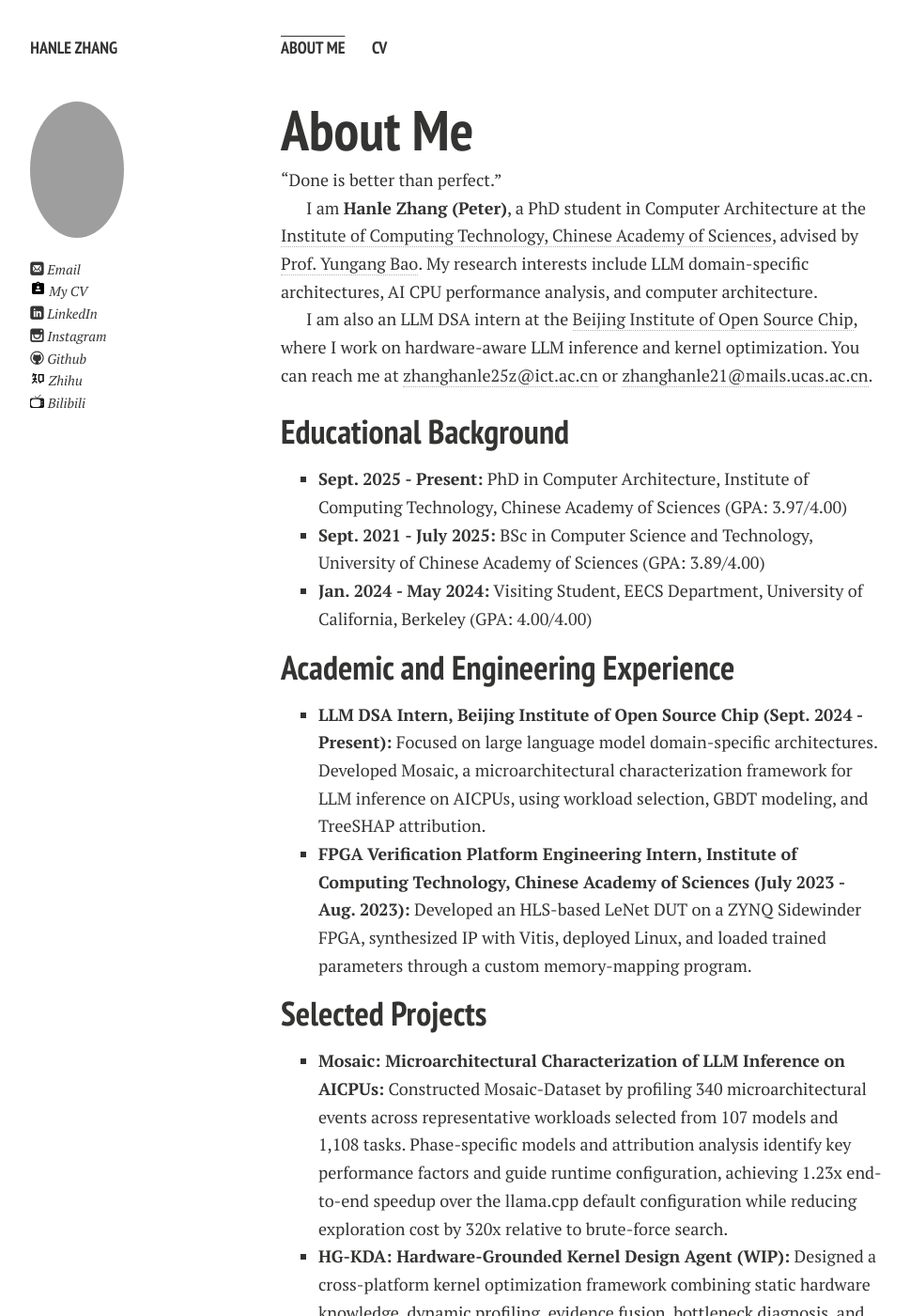
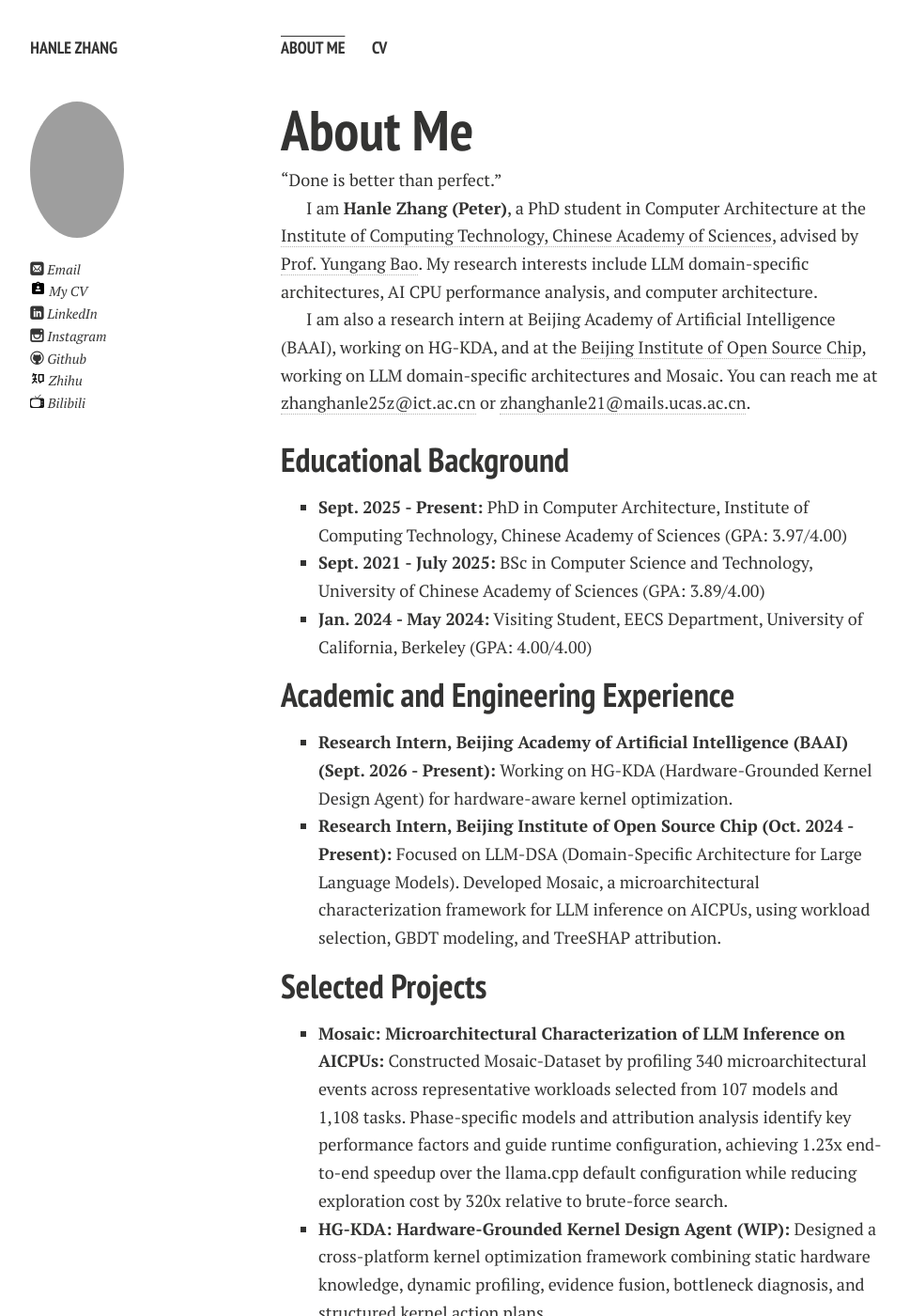
Before and after one commit to LeleCheung/LeleCheung.github.io, a Jekyll site: the page built from index.md, in a window 1280 px wide and 1400 px high. Shown: the whole window at 94% size, without its empty margins (21-990 px from the left). Built offline with Jekyll 4.4.1, drawn with Linux system fonts in a browser that asks for light colours; nearby versions of some CDN libraries; a style sheet for code colours, icons or effects is not loaded; our own code applies the rules of GitHub Pages for plain Markdown files.

Commit message:
Update internships and remove FPGA experience

```diff
--- a/index.md
+++ b/index.md
@@ -8,7 +8,7 @@ layout: page
 
 I am **Hanle Zhang (Peter)**, a PhD student in Computer Architecture at the [Institute of Computing Technology, Chinese Academy of Sciences](http://english.ict.cas.cn/), advised by [Prof. Yungang Bao](http://english.ict.cas.cn/people/scien/bln/202303/t20230321_328543.html). My research interests include LLM domain-specific architectures, AI CPU performance analysis, and computer architecture.
 
-I am also an LLM DSA intern at the [Beijing Institute of Open Source Chip](https://www.bosc.ac.cn/), where I work on hardware-aware LLM inference and kernel optimization. You can reach me at <zhanghanle25z@ict.ac.cn> or <zhanghanle21@mails.ucas.ac.cn>.
+I am also a research intern at Beijing Academy of Artificial Intelligence (BAAI), working on HG-KDA, and at the [Beijing Institute of Open Source Chip](https://www.bosc.ac.cn/), working on LLM domain-specific architectures and Mosaic. You can reach me at <zhanghanle25z@ict.ac.cn> or <zhanghanle21@mails.ucas.ac.cn>.
 
 ## Educational Background
 
@@ -18,8 +18,8 @@ I am also an LLM DSA intern at the [Beijing Institute of Open Source Chip](https
 
 ## Academic and Engineering Experience
 
-- **LLM DSA Intern, Beijing Institute of Open Source Chip (Sept. 2024 - Present):** Focused on large language model domain-specific architectures. Developed Mosaic, a microarchitectural characterization framework for LLM inference on AICPUs, using workload selection, GBDT modeling, and TreeSHAP attribution.
-- **FPGA Verification Platform Engineering Intern, Institute of Computing Technology, Chinese Academy of Sciences (July 2023 - Aug. 2023):** Developed an HLS-based LeNet DUT on a ZYNQ Sidewinder FPGA, synthesized IP with Vitis, deployed Linux, and loaded trained parameters through a custom memory-mapping program.
+- **Research Intern, Beijing Academy of Artificial Intelligence (BAAI) (Sept. 2026 - Present):** Working on HG-KDA (Hardware-Grounded Kernel Design Agent) for hardware-aware kernel optimization.
+- **Research Intern, Beijing Institute of Open Source Chip (Oct. 2024 - Present):** Focused on LLM-DSA (Domain-Specific Architecture for Large Language Models). Developed Mosaic, a microarchitectural characterization framework for LLM inference on AICPUs, using workload selection, GBDT modeling, and TreeSHAP attribution.
 
 ## Selected Projects
 
```
Also changed, not shown: 1 other file.
